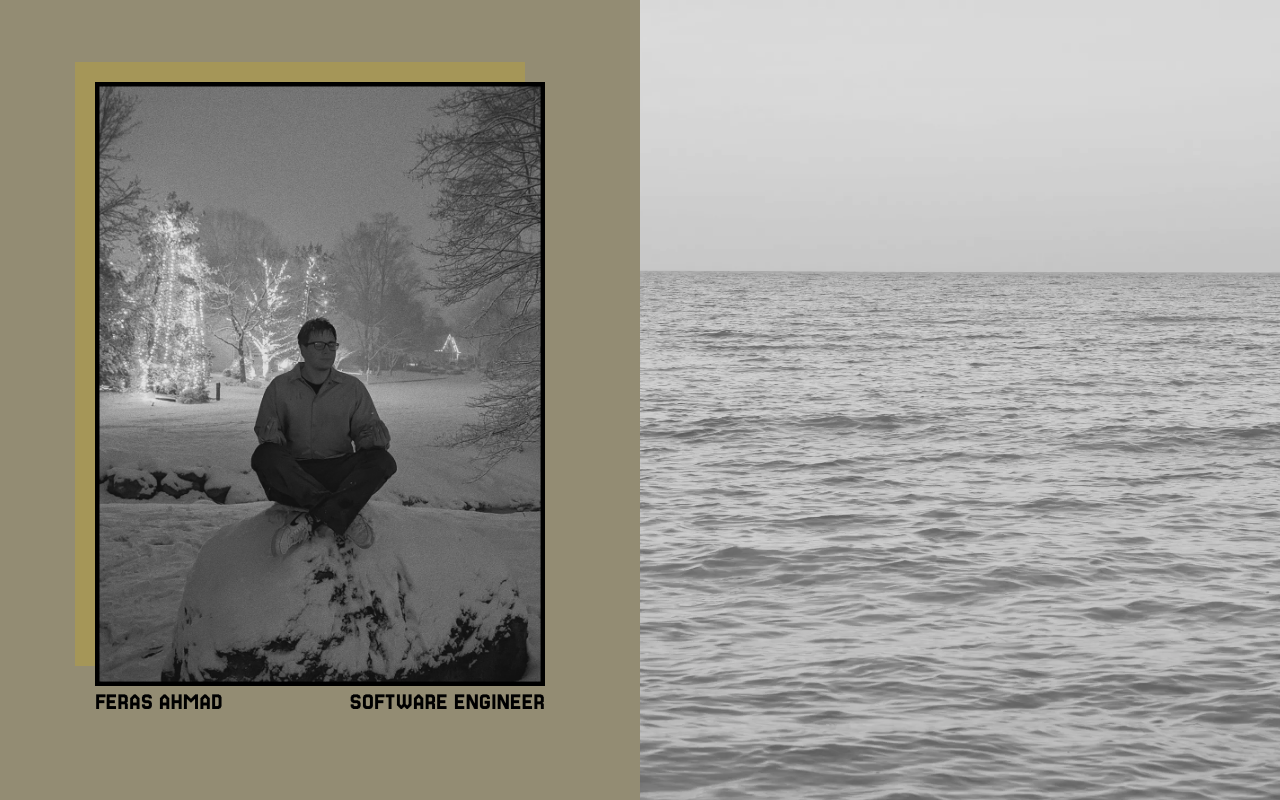
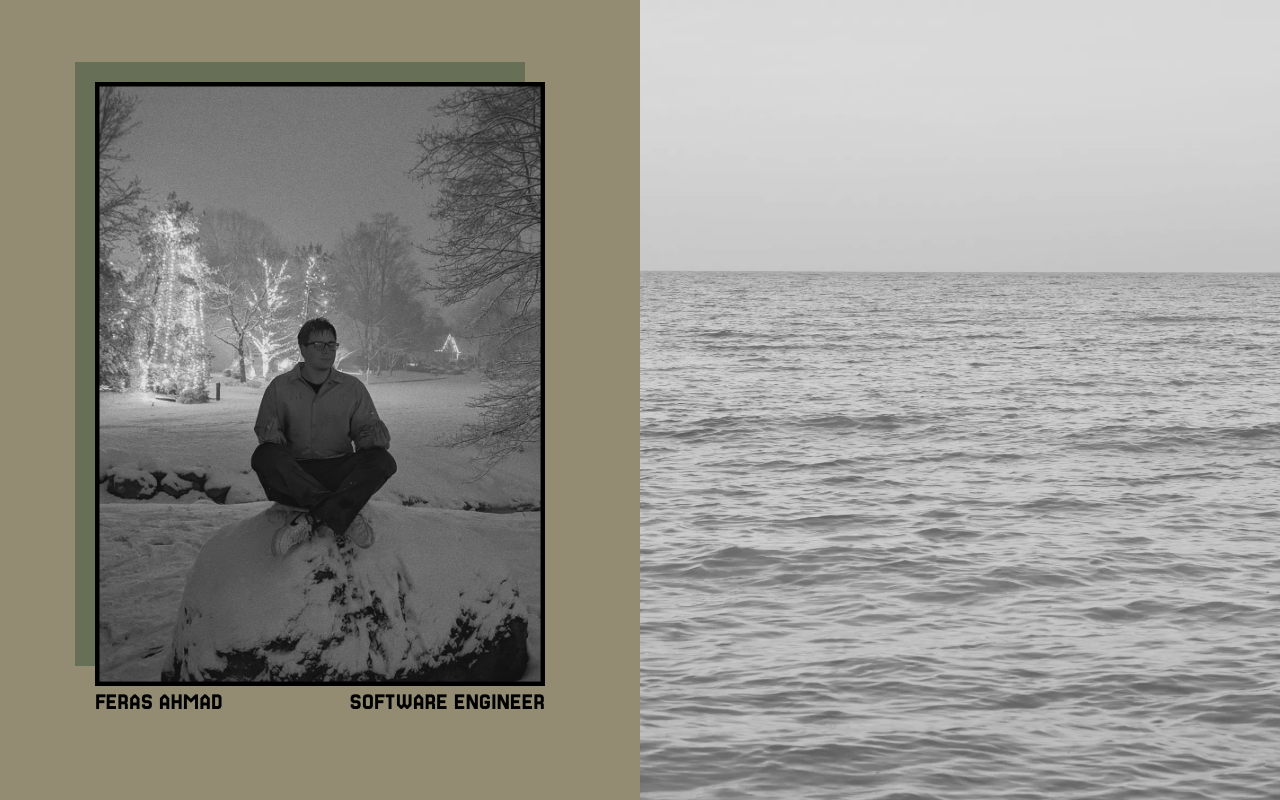
Before and after one commit to ferasahmad/ferasahmad, a Next.js app: page / in a window 1280 px wide. Built offline with nearby package versions, Linux system fonts and the light colour scheme.

Commit message:
update hero image overlay color

```diff
--- a/src/components/Hero.tsx
+++ b/src/components/Hero.tsx
@@ -22,7 +22,7 @@ export default function Hero() {
         <div className="relative z-10 flex flex-col items-center justify-center">
           <div className="relative inline-block">
             <div
-              className="absolute z-0 bg-accent hidden md:block"
+              className="absolute z-0 bg-green-950 hidden md:block"
               style={{
                 top: "-20px",
                 right: "20px",
```
